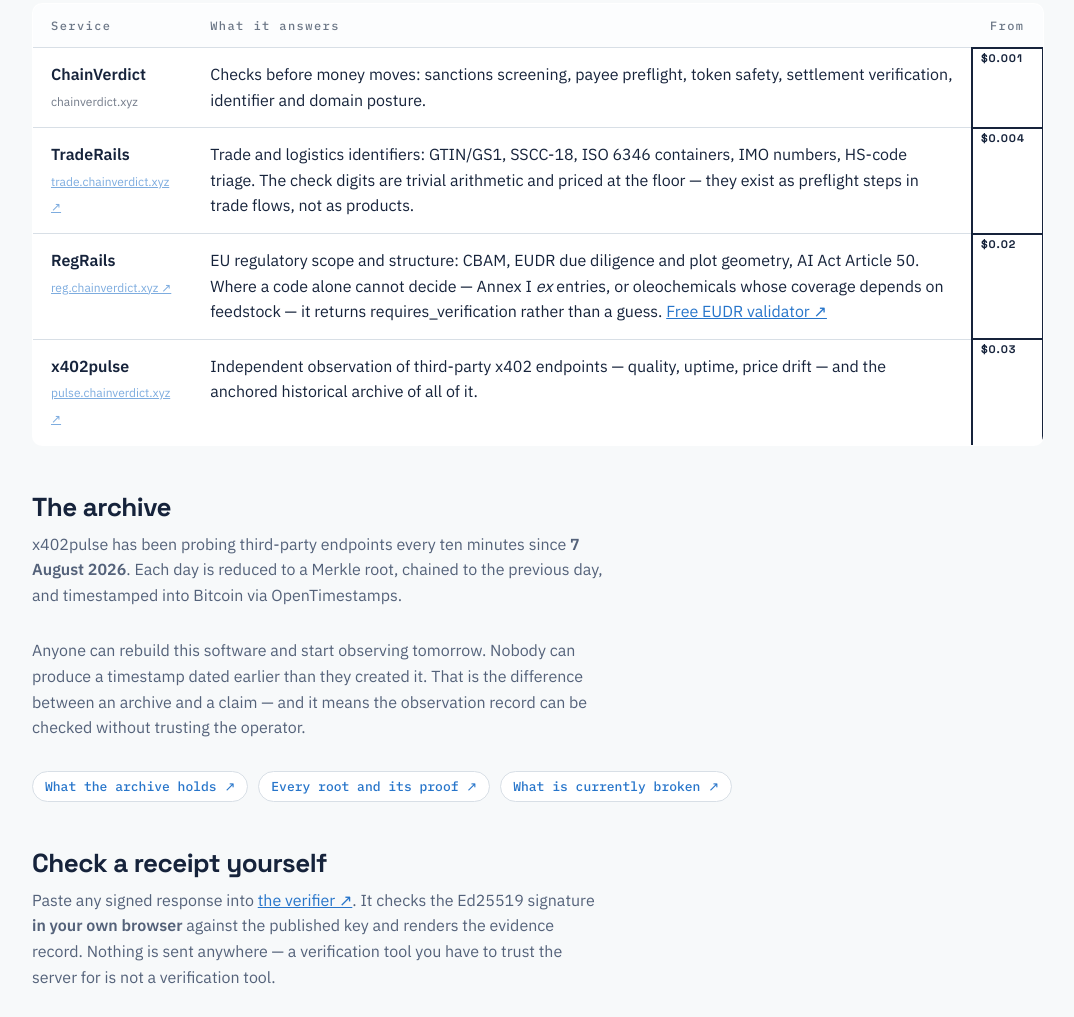
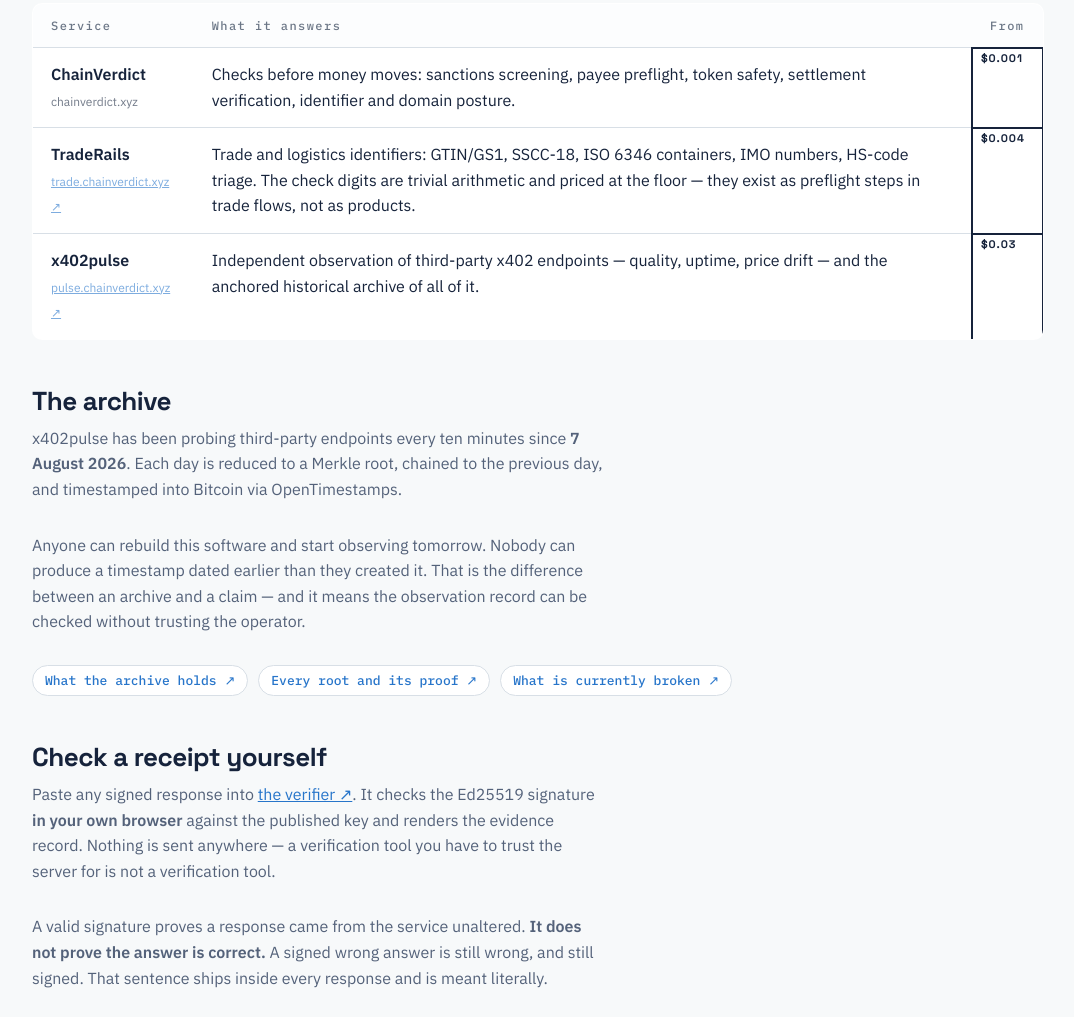
Before and after one commit to alexanderbalieu-connections/chainverdict, a website: page src/landing.html in a window 1280 px wide. Shown: the part 4459-5476 px from the top of the page, without its empty margins (102-1176 px from the left). Drawn offline with Linux system fonts and the light colour scheme.

Commit message:
remove RegRails from the services table and the methodology's signing-scheme sentence

```diff
--- a/src/evidence.js
+++ b/src/evidence.js
@@ -305,7 +305,7 @@
       limitations:
         "Every response carries the specific limitations of that check plus service-wide limitations. These are part of the product, not a disclaimer footer.",
       signature:
-        "Responses carry an Ed25519 signature in an x-signature header, computed over canonical JSON (keys sorted recursively, UTF-8) concatenated with '|' and the x-signed-at timestamp. The public key is published as base64 SPKI at /.well-known/signing-key.json, which states the exact verification recipe. This is NOT the compact-JWS form used by RegRails, TradeRails and x402pulse, so the browser verifier at https://pulse.chainverdict.xyz/verify cannot currently check ChainVerdict receipts — verify these programmatically instead. See integrityVsTruth above for what a valid signature does not establish.",
+        "Responses carry an Ed25519 signature in an x-signature header, computed over canonical JSON (keys sorted recursively, UTF-8) concatenated with '|' and the x-signed-at timestamp. The public key is published as base64 SPKI at /.well-known/signing-key.json, which states the exact verification recipe. This is NOT the compact-JWS form used by TradeRails and x402pulse, so the browser verifier at https://pulse.chainverdict.xyz/verify cannot currently check ChainVerdict receipts — verify these programmatically instead. See integrityVsTruth above for what a valid signature does not establish.",
     },
     globalLimitations: GLOBAL_LIMITS,
     endpoints: REGISTRY.map((e) => ({
--- a/src/landing.html
+++ b/src/landing.html
@@ -187,11 +187,6 @@
       <td class="v">$0.004</td>
     </tr>
     <tr>
-      <td><strong>RegRails</strong><br><span class="mono" style="font-size:12px;opacity:.6"><a href="https://reg.chainverdict.xyz">reg.chainverdict.xyz ↗</a></span></td>
-      <td>EU regulatory scope and structure: CBAM, EUDR due diligence and plot geometry, AI Act Article 50. Where a code alone cannot decide — Annex I <em>ex</em> entries, or oleochemicals whose coverage depends on feedstock — it returns <span class="mono">requires_verification</span> rather than a guess. <a href="https://reg.chainverdict.xyz/tools/eudr">Free EUDR validator ↗</a></td>
-      <td class="v">$0.02</td>
-    </tr>
-    <tr>
       <td><strong>x402pulse</strong><br><span class="mono" style="font-size:12px;opacity:.6"><a href="https://pulse.chainverdict.xyz">pulse.chainverdict.xyz ↗</a></span></td>
       <td>Independent observation of third-party x402 endpoints — quality, uptime, price drift — and the anchored historical archive of all of it.</td>
       <td class="v">$0.03</td>
```
